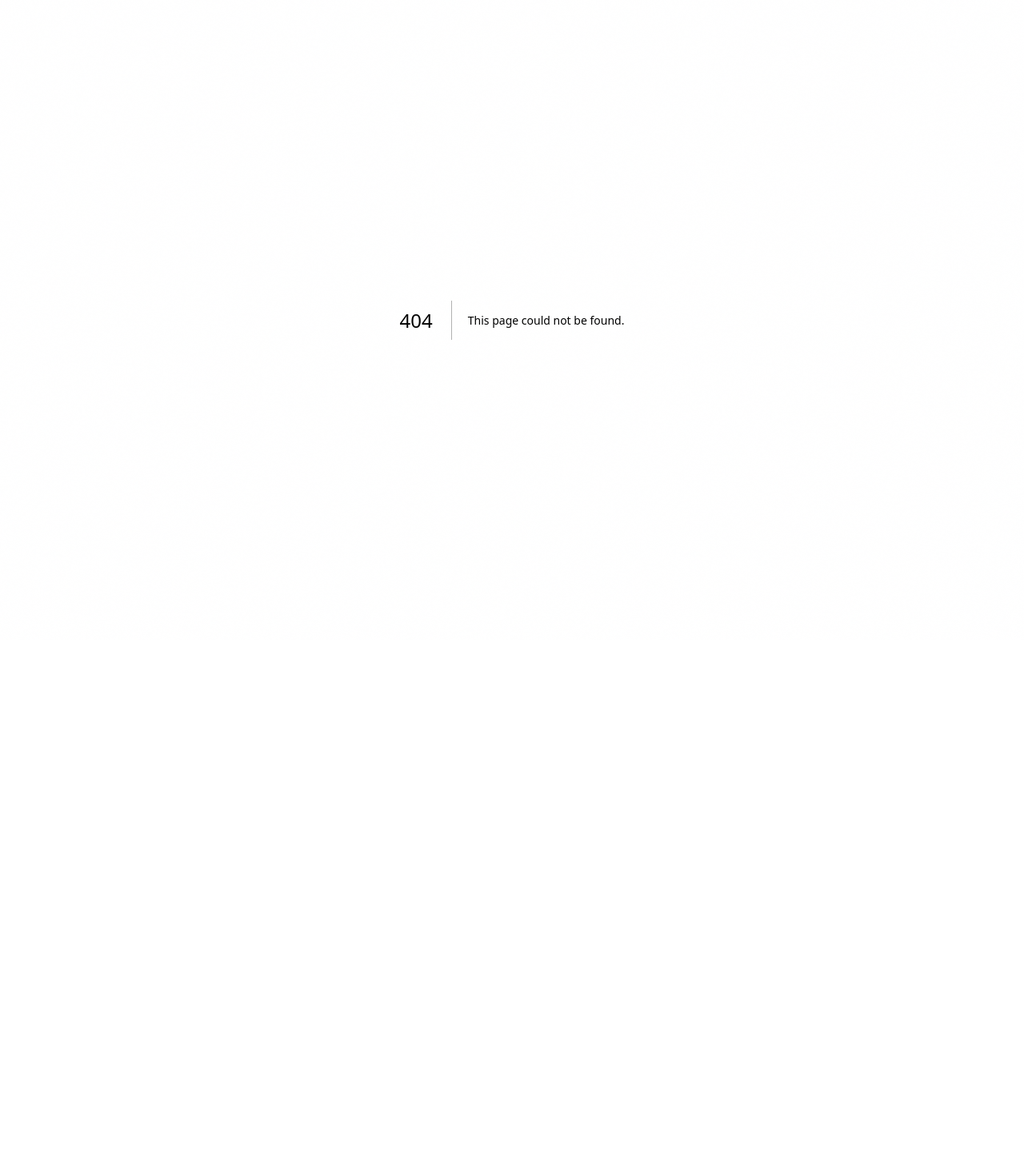
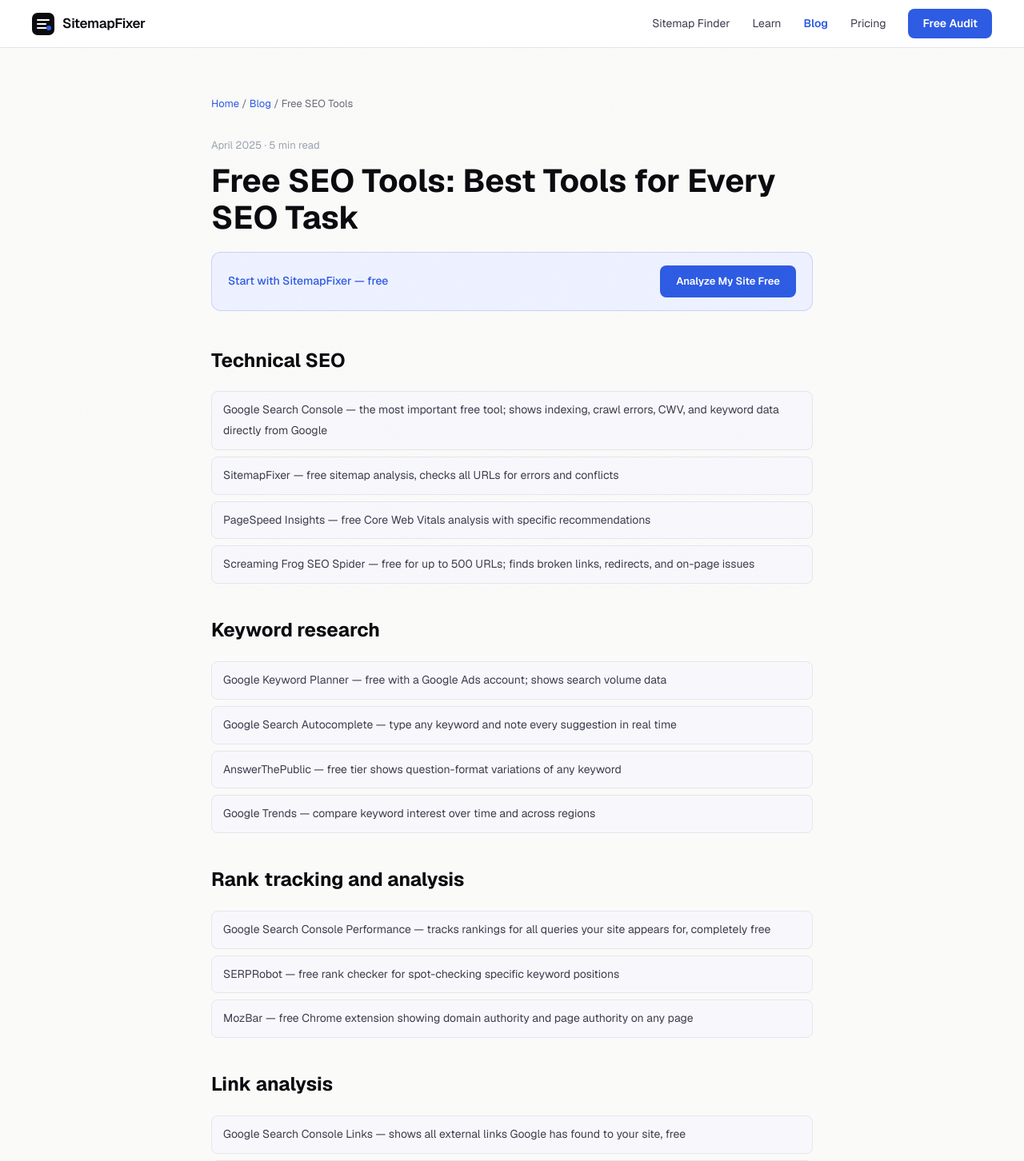
Before and after one commit to Watermelon-Coctail-Bar/sitemap-fixer, a Next.js app: page /blog/free-seo-tools in a window 1280 px wide. Before the commit this address had no page. Shown: the top 1452 px of the page at 80% size. Before the commit the page ends 800 px from the top, so only its background shows below. Built offline with nearby package versions, Linux system fonts and the light colour scheme.

Commit message:
Create page.tsx

```diff
--- /dev/null
+++ b/src/app/blog/free-seo-tools/page.tsx
@@ -0,0 +1,44 @@
+import type { Metadata } from 'next';
+export const metadata: Metadata = {
+  title: 'Free SEO Tools: The Best Free Tools for Every SEO Task | SitemapFixer',
+  description: "You do not need to pay for SEO tools to get started. Here are the best free SEO tools for keyword research, technical auditing, rank tracking, and link analysis.",
+  alternates: { canonical: 'https://sitemapfixer.com/blog/free-seo-tools' },
+};
+const tools = [
+  { cat: "Technical SEO", items: ["Google Search Console — the most important free tool; shows indexing, crawl errors, CWV, and keyword data directly from Google", "SitemapFixer — free sitemap analysis, checks all URLs for errors and conflicts", "PageSpeed Insights — free Core Web Vitals analysis with specific recommendations", "Screaming Frog SEO Spider — free for up to 500 URLs; finds broken links, redirects, and on-page issues"] },
+  { cat: "Keyword research", items: ["Google Keyword Planner — free with a Google Ads account; shows search volume data", "Google Search Autocomplete — type any keyword and note every suggestion in real time", "AnswerThePublic — free tier shows question-format variations of any keyword", "Google Trends — compare keyword interest over time and across regions"] },
+  { cat: "Rank tracking and analysis", items: ["Google Search Console Performance — tracks rankings for all queries your site appears for, completely free", "SERPRobot — free rank checker for spot-checking specific keyword positions", "MozBar — free Chrome extension showing domain authority and page authority on any page"] },
+  { cat: "Link analysis", items: ["Google Search Console Links — shows all external links Google has found to your site, free", "Ahrefs Backlink Checker — free version shows top 100 backlinks for any domain", "Moz Link Explorer — free version shows domain authority and top 10 linking domains"] },
+];
+export default function Page() {
+  return (
+    <article style={{ maxWidth: 800, margin: '0 auto', padding: '60px 24px' }}>
+      <nav style={{ fontSize: 13, color: '#6b6b7d', marginBottom: 32 }}>
+        <a href="/" style={{ color: '#2d5be3', textDecoration: 'none' }}>Home</a>{' / '}
+        <a href="/blog" style={{ color: '#2d5be3', textDecoration: 'none' }}>Blog</a>{' / '}
+        <span>Free SEO Tools</span>
+      </nav>
+      <div style={{ fontSize: 13, color: '#9ca3af', marginBottom: 12 }}>April 2025 · 5 min read</div>
+      <h1 style={{ fontSize: 40, fontWeight: 700, color: '#0a0a0f', marginBottom: 20, lineHeight: 1.15 }}>Free SEO Tools: Best Tools for Every SEO Task</h1>
+      <div style={{ background: '#eef1ff', border: '1px solid rgba(45,91,227,0.2)', borderRadius: 12, padding: '16px 20px', marginBottom: 40, display: 'flex', alignItems: 'center', justifyContent: 'space-between', gap: 16 }}>
+        <span style={{ fontSize: 14, color: '#2d5be3', fontWeight: 500 }}>Start with SitemapFixer — free</span>
+        <a href="/" style={{ background: '#2d5be3', color: 'white', padding: '10px 20px', borderRadius: 8, textDecoration: 'none', fontWeight: 600, fontSize: 13 }}>Analyze My Site Free</a>
+      </div>
+      <div style={{ fontSize: 16, color: '#3d3d4f', lineHeight: 1.85 }}>
+        {tools.map(({ cat, items }) => (
+          <div key={cat} style={{ marginBottom: 36 }}>
+            <h2 style={{ fontSize: 24, fontWeight: 700, color: '#0a0a0f', marginBottom: 16 }}>{cat}</h2>
+            {items.map((item, i) => (
+              <div key={i} style={{ padding: '10px 14px', background: '#f8f8fc', borderRadius: 8, border: '1px solid #e4e4ed', marginBottom: 8, fontSize: 14 }}>{item}</div>
+            ))}
+          </div>
+        ))}
+      </div>
+      <div style={{ background: '#0a0a0f', borderRadius: 12, padding: '32px', textAlign: 'center', marginTop: 56 }}>
+        <div style={{ fontSize: 20, fontWeight: 700, color: 'white', marginBottom: 8 }}>Start with SitemapFixer — free</div>
+        <div style={{ color: '#9999aa', marginBottom: 20, fontSize: 14 }}>Free sitemap and technical SEO analysis</div>
+        <a href="/" style={{ background: 'white', color: '#0a0a0f', padding: '14px 28px', borderRadius: 8, textDecoration: 'none', fontWeight: 700 }}>Analyze My Site Free</a>
+      </div>
+    </article>
+  );
+}
```
